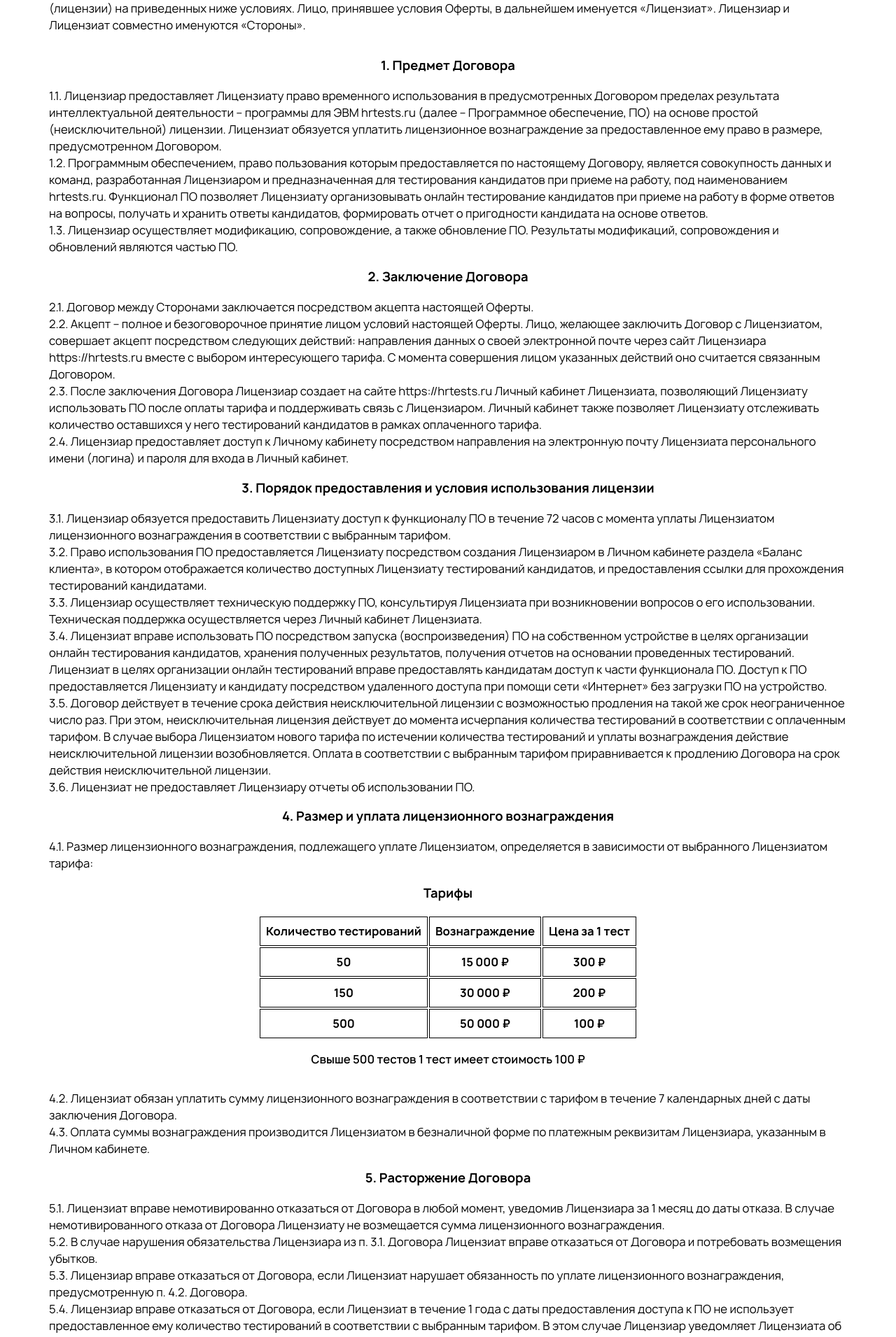
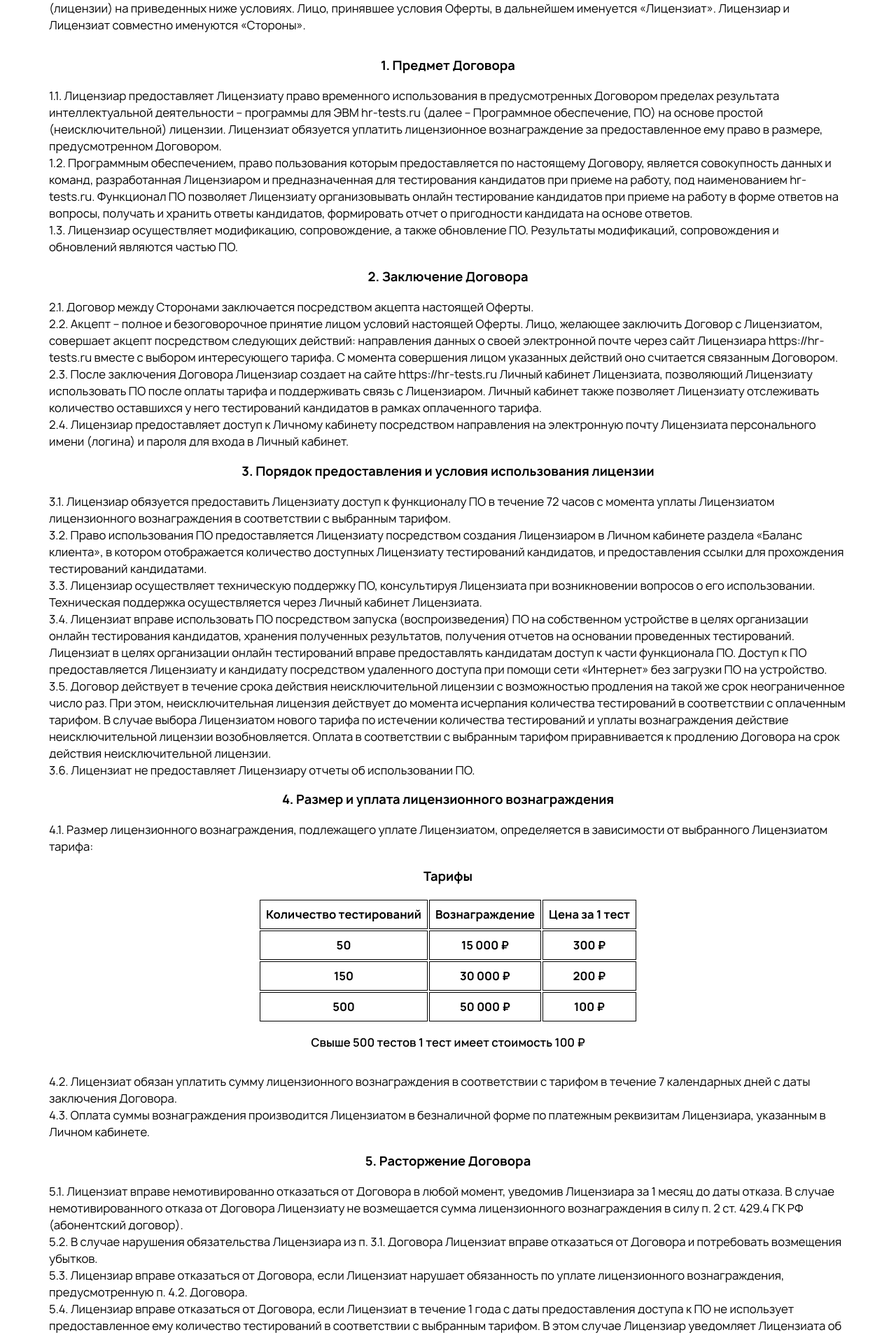
Before and after one commit to dchnk/hr-tests-front, a Vue app: page /offer in a window 1280 px wide. Shown: the part 241-2152 px from the top of the page at 70% size. Built offline with nearby package versions, Linux system fonts and the light colour scheme; no server answers.

Commit message:
fix: Испраивть оферту

```diff
--- a/src/pages/Offer.vue
+++ b/src/pages/Offer.vue
@@ -18,12 +18,12 @@
     </section>
     <h2>1. Предмет Договора</h2>
     <p>1.1. Лицензиар предоставляет Лицензиату право временного использования в предусмотренных Договором пределах
-      результата интеллектуальной деятельности – программы для ЭВМ hrtests.ru (далее – Программное обеспечение, ПО) на
+      результата интеллектуальной деятельности – программы для ЭВМ hr-tests.ru (далее – Программное обеспечение, ПО) на
       основе простой (неисключительной) лицензии. Лицензиат обязуется уплатить лицензионное вознаграждение за
       предоставленное ему право в размере, предусмотренном Договором.</p>
     <p>1.2. Программным обеспечением, право пользования которым предоставляется по настоящему Договору, является
       совокупность данных и команд, разработанная Лицензиаром и предназначенная для тестирования кандидатов при приеме
-      на работу, под наименованием hrtests.ru. Функционал ПО позволяет Лицензиату организовывать онлайн тестирование
+      на работу, под наименованием hr-tests.ru. Функционал ПО позволяет Лицензиату организовывать онлайн тестирование
       кандидатов при приеме на работу в форме ответов на вопросы, получать и хранить ответы кандидатов, формировать
       отчет о пригодности кандидата на основе ответов.</p>
     <p>1.3. Лицензиар осуществляет модификацию, сопровождение, а также обновление ПО. Результаты модификаций,
@@ -32,9 +32,9 @@
     <p>2.1. Договор между Сторонами заключается посредством акцепта настоящей Оферты.</p>
     <p>2.2. Акцепт – полное и безоговорочное принятие лицом условий настоящей Оферты. Лицо, желающее заключить Договор с
       Лицензиатом, совершает акцепт посредством следующих действий: направления данных о своей электронной почте через
-      сайт Лицензиара https://hrtests.ru вместе с выбором интересующего тарифа. С момента совершения лицом указанных
+      сайт Лицензиара https://hr-tests.ru вместе с выбором интересующего тарифа. С момента совершения лицом указанных
       действий оно считается связанным Договором.</p>
-    <p>2.3. После заключения Договора Лицензиар создает на сайте https://hrtests.ru Личный кабинет Лицензиата,
+    <p>2.3. После заключения Договора Лицензиар создает на сайте https://hr-tests.ru Личный кабинет Лицензиата,
       позволяющий Лицензиату использовать ПО после оплаты тарифа и поддерживать связь с Лицензиаром. Личный кабинет
       также позволяет Лицензиату отслеживать количество оставшихся у него тестирований кандидатов в рамках оплаченного
       тарифа.</p>
@@ -95,24 +95,28 @@
       </tr>
       </thead>
     </table>
-    <div class="p" :style="{textAlign: center, marginBottom: '2em', marginTop: '1em', fontWeight: 600}">Свыше 500 тестов 1 тест имеет стоимость 100 ₽</div>
+    <div class="p" :style="{textAlign: center, marginBottom: '2em', marginTop: '1em', fontWeight: 600}">Свыше 500 тестов
+      1 тест имеет стоимость 100 ₽
+    </div>
 
 
-    <p>4.2. Лицензиат обязан уплатить сумму лицензионного вознаграждения в соответствии с тарифом в течение 7 календарных
-    дней с даты заключения Договора.</p>
+    <p>4.2. Лицензиат обязан уплатить сумму лицензионного вознаграждения в соответствии с тарифом в течение 7
+      календарных дней с даты заключения Договора.</p>
     <p>4.3. Оплата суммы вознаграждения производится Лицензиатом в безналичной форме по платежным реквизитам Лицензиара,
       указанным в Личном кабинете.</p>
     <h2>5. Расторжение Договора</h2>
-    <p>5.1. Лицензиат вправе немотивированно отказаться от Договора в любой момент, уведомив Лицензиара за 1 месяц до даты
-    отказа. В случае немотивированного отказа от Договора Лицензиату не возмещается сумма лицензионного вознаграждения.</p>
+    <p>5.1. Лицензиат вправе немотивированно отказаться от Договора в любой момент, уведомив Лицензиара за 1 месяц до
+      даты отказа. В случае немотивированного отказа от Договора Лицензиату не возмещается сумма лицензионного
+      вознаграждения в силу п. 2 ст. 429.4 ГК РФ (абонентский договор).</p>
     <p>5.2. В случае нарушения обязательства Лицензиара из п. 3.1. Договора Лицензиат вправе отказаться от Договора и
       потребовать возмещения убытков.</p>
     <p>5.3. Лицензиар вправе отказаться от Договора, если Лицензиат нарушает обязанность по уплате лицензионного
       вознаграждения, предусмотренную п. 4.2. Договора.</p>
-    <p>5.4. Лицензиар вправе отказаться от Договора, если Лицензиат в течение 1 года с даты предоставления доступа к ПО не
-    использует предоставленное ему количество тестирований в соответствии с выбранным тарифом. В этом случае Лицензиар
-    уведомляет Лицензиата об отказе от договора за 1 месяц до даты отказа. При этом, Лицензиату не возмещается сумма
-    лицензионного вознаграждения.</p>
+    <p>5.4. Лицензиар вправе отказаться от Договора, если Лицензиат в течение 1 года с даты предоставления доступа к ПО
+      не использует предоставленное ему количество тестирований в соответствии с выбранным тарифом. В этом случае
+      Лицензиар уведомляет Лицензиата об отказе от договора за 1 месяц до даты отказа. При этом, Лицензиату не
+      возмещается сумма лицензионного вознаграждения.
+    </p>
     <h2>6. Ответственность Сторон</h2>
     <p>6.1. Сторона, право которой нарушено, может требовать полного возмещения причиненных ей убытков, если законом не
       предусмотрено возмещение убытков в меньшем размере.</p>
@@ -120,9 +124,9 @@
       образом за пределами прав, предоставленных Лицензиату по Договору, влечет ответственность за нарушение
       исключительного права на ПО, установленную Гражданским кодексом РФ.</p>
     <h2>7. Разрешение споров</h2>
-    <p>7.1. В случае возникновения разногласий, связанных с исполнением настоящего Договора, Сторона, которая считает свое
-    право нарушенным, направляет другой Стороне претензию посредством электронной почты с изложением и обоснованием
-    своих требований.</p>
+    <p>7.1. В случае возникновения разногласий, связанных с исполнением настоящего Договора, Сторона, которая считает
+      свое право нарушенным, направляет другой Стороне претензию посредством электронной почты с изложением и
+      обоснованием своих требований.</p>
     <p>7.2. Сторона, получившая претензию, рассматривает ее и направляет ответ на электронную почту другой Стороны в
       течение 15 календарных дней с даты получения претензии.</p>
     <p>7.3. В случае неполучения ответа в указанный срок либо несогласия с ответом заинтересованная сторона вправе
@@ -147,7 +151,6 @@
   background-color: #122130;
   height: 78px;
   box-sizing: border-box;
-
 
 
   @media screen and (max-width: 770px) {
```
Lines whose indentation alone changed are shown as unchanged.
